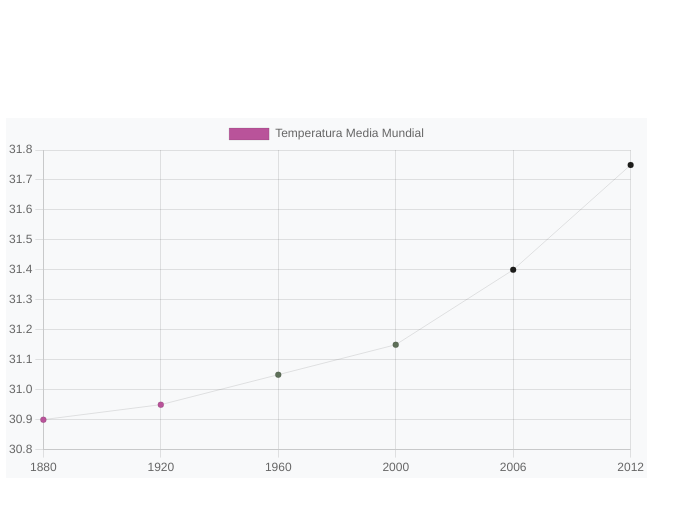
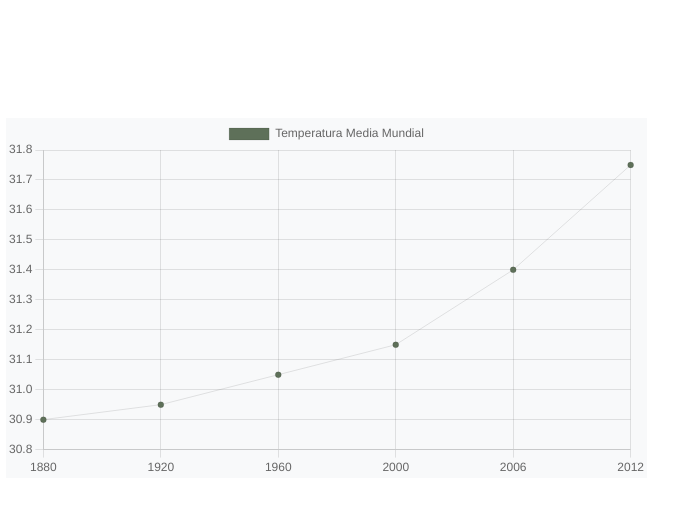
Before and after one commit to natu111/grupo13pdp, a plain HTML site: page skeleton.html in a window 1280 px wide. Shown: the part 1480-2008 px from the top of the page, 76-749 px from the left. Drawn offline with nearby package versions, Linux system fonts and the light colour scheme.

Commit message:
Update skeleton.html

```diff
--- a/skeleton.html
+++ b/skeleton.html
@@ -207,7 +207,7 @@
                         {
                             label: "Temperatura Media Mundial",
                             data: [30.90, 30.95, 31.05, 31.15, 31.40, 31.75],
-                            backgroundColor: ["#B9539A", "#B9539A", "#5E7059", "#5E7059", "#1D1D1B", "#1D1D1B"],
+                            backgroundColor: ["#5E7059", "#5E7059", "#5E7059", "#5E7059", "#5E7059", "#5E7059"],
                             borderWidth: 1,
                         },
                     ],
```
